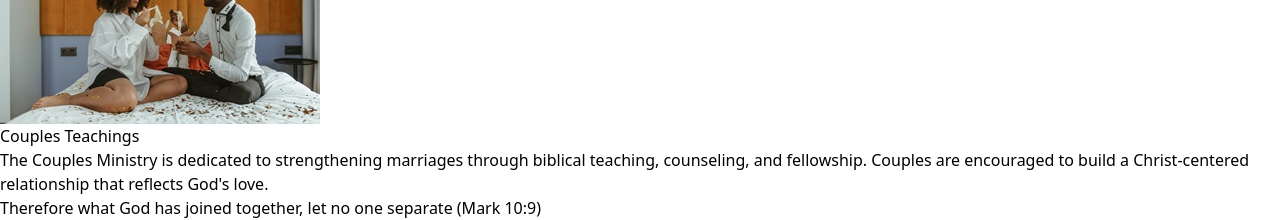
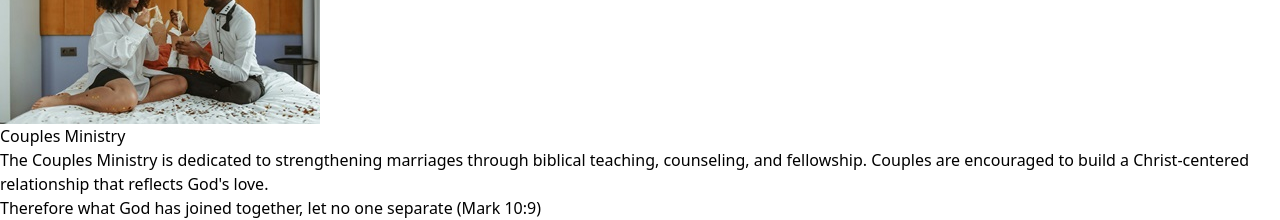
Before and after one commit to TrustCode01/Glad-Tidings-Fellowship, a React (Vite) app: page /services in a window 1280 px wide. Shown: the part 1020-1240 px from the top of the page. Built offline with nearby package versions, Linux system fonts and the light colour scheme.

Commit message:
Dealing with some typo errors

```diff
--- a/src/pages/Services.jsx
+++ b/src/pages/Services.jsx
@@ -34,7 +34,7 @@ const services = [
 
   {
     id: 'couples',
-    title: "Couples Teachings",
+    title: "Couples Ministry",
     description: "The Couples Ministry is dedicated to strengthening marriages through biblical teaching, counseling, and fellowship. Couples are encouraged to build a Christ-centered relationship that reflects God's love.",
     verse: 'Therefore what God has joined together, let no one separate (Mark 10:9)',
     image: Couple
```
